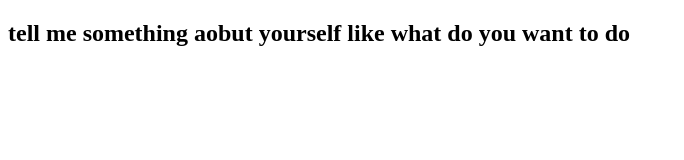
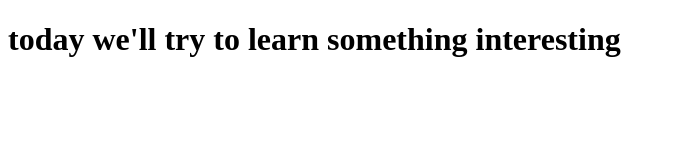
Before and after one commit to Ashraful-hub/Ashraful-s-site, a plain HTML site: page index.html in a window 1280 px wide. Shown: the whole page, without its empty margins (0-684 px from the left). Drawn offline with Linux system fonts and the light colour scheme.

Commit message:
first commit

```diff
--- a/index.html
+++ b/index.html
@@ -6,6 +6,6 @@
     <title>Document</title>
 </head>
 <body>
-    <h2>tell me something aobut yourself like what do you want to do</h2>
+    <h1>today we'll try to learn something interesting</h1>
 </body>
 </html>
```
